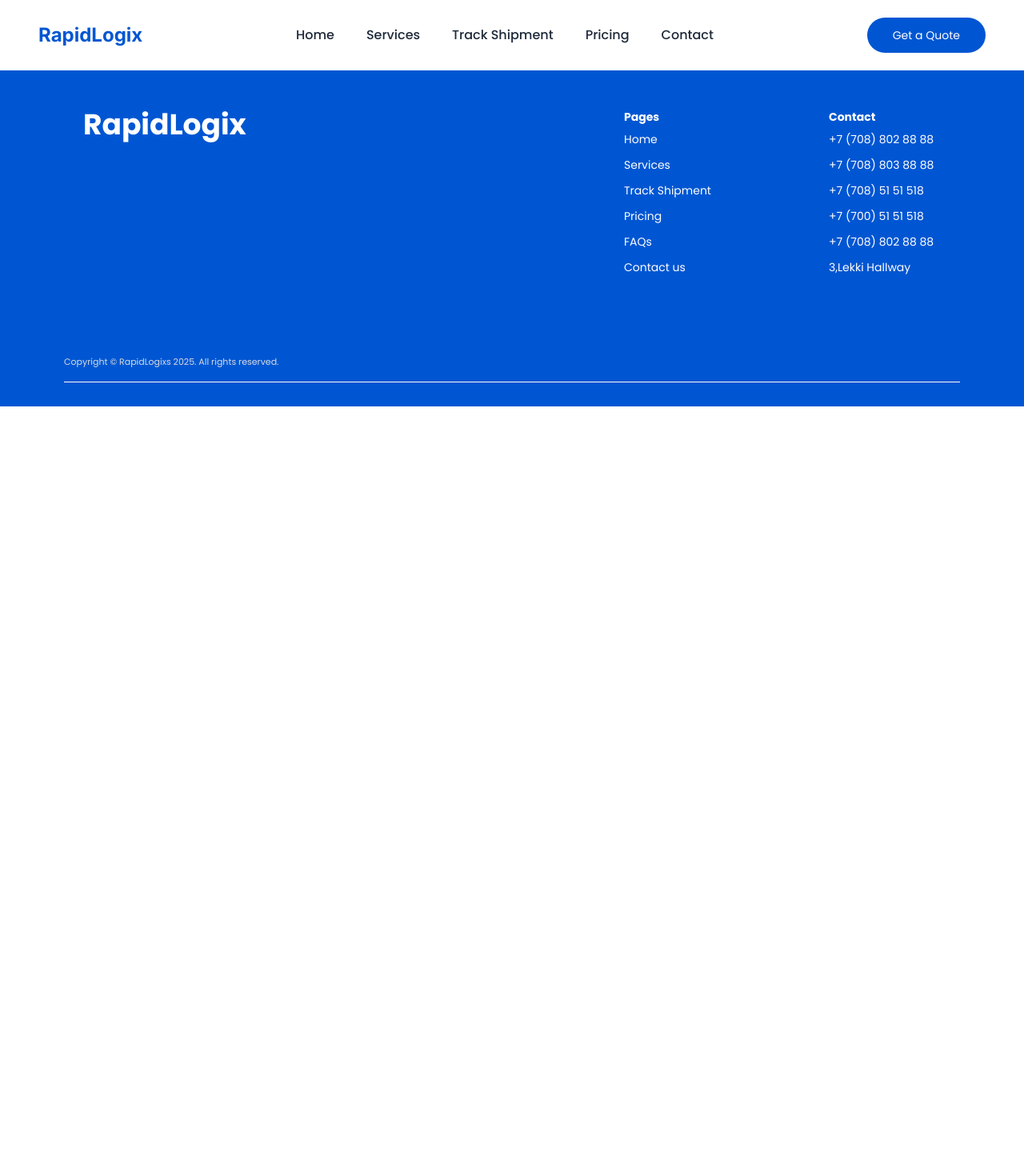
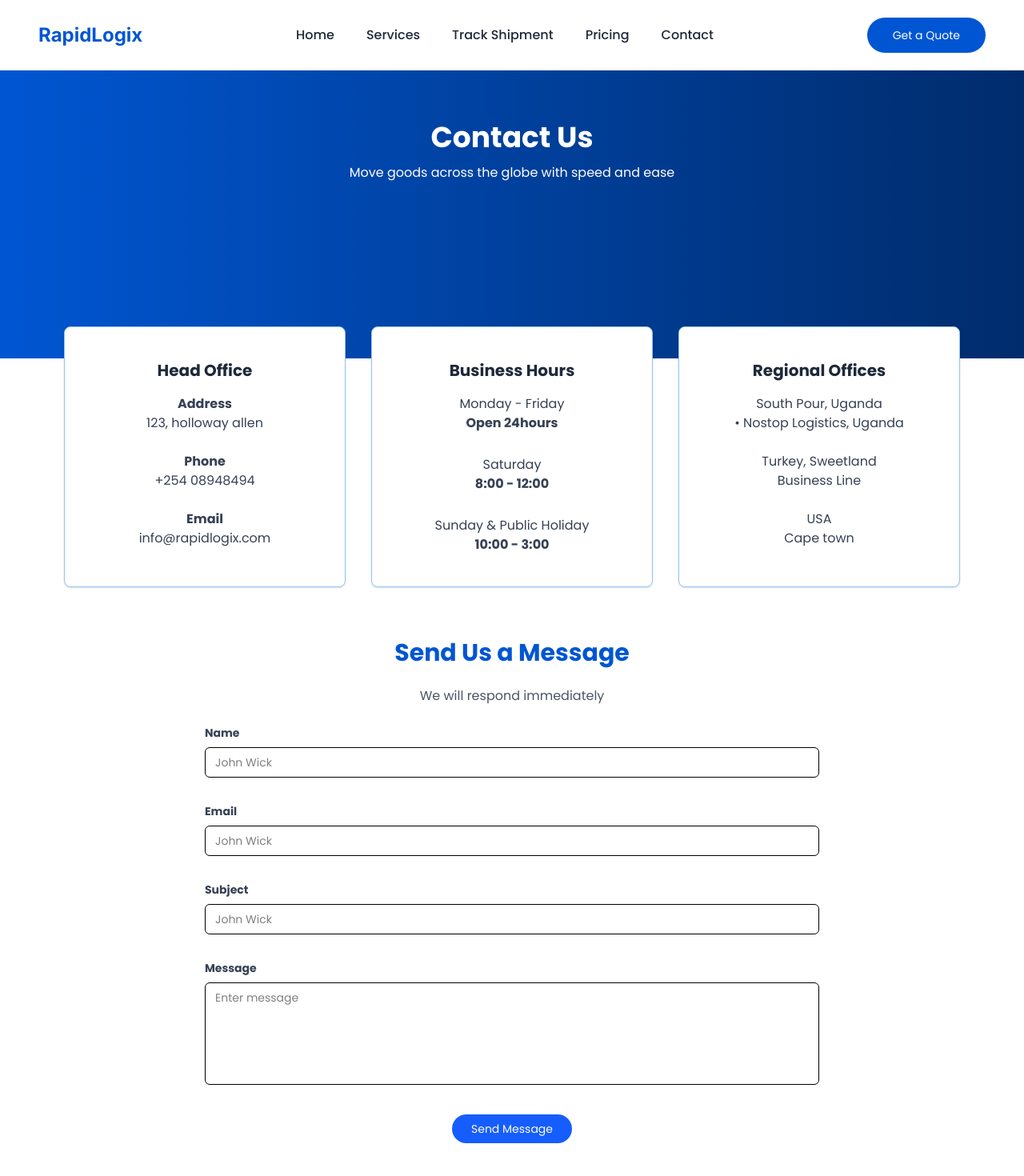
Before and after one commit to Jina060/logistics-website, a React (Vite) app: page /contact in a window 1280 px wide. Shown: the top 1470 px of the page at 80% size. Before the commit the page ends 800 px from the top, so only its background shows below. Built offline with nearby package versions, Linux system fonts and the light colour scheme; a web font is replaced by a local one.

Commit message:
contact form correction

```diff
--- a/src/components/About.tsx
+++ b/src/components/About.tsx
@@ -10,7 +10,7 @@ const InfoCard: React.FC<InfoCardProps> = ({ title, body, className = "" }) => {
   return (
     <div
       className={
-        "bg-[#f0fbfb] rounded-lg py-6 lg:px-8 px-8 2xl:px-12 2xl:pt-12" +
+        "bg-[#f0fbfb] rounded-lg py-6 lg:px-8 px-8" +
         className
       }
     >
@@ -22,7 +22,7 @@ const InfoCard: React.FC<InfoCardProps> = ({ title, body, className = "" }) => {
 
 const About: React.FC = () => {
   return (
-    <section className="lg:py-4 py-2 lg:mx-22 mx-8 mb-10 bg-white" id="about">
+    <section className="lg:py-4 py-2 lg:mx-12 mx-8 mb-10 bg-white" id="about">
       <div className="max-w-7xl mx-auto">
         <div className="grid md:grid-cols-2 mb-12">
           {/* Left headline */}
--- a/src/components/CTA.tsx
+++ b/src/components/CTA.tsx
@@ -5,8 +5,8 @@ import Delivery2 from '../assets/Delivery2.png';
 
 const CTA: React.FC = () => {
   return (
-    <section className="py-14 md:py-24 bg-gray-50 lg:mx-16 mx-4 lg:flex-row flex-col">
-      <div className="container mx-auto px-4 lg:px-8 max-w-7xl">
+    <section className="py-14 md:py-24 bg-gray-50 lg:mx-12 mx-4 lg:flex-row flex-col">
+      <div className="container mx-auto lg:mx-0 px-4 lg:px-0 max-w-7xl">
         {/* Main CTA Container - Light Blue Background and Relative Positioning */}
         <div
           className="bg-[#3778D733]/80 lg:rounded-4xl rounded-3xl p-8 md:p-12 lg:py-16 flex justify-between
--- /dev/null
+++ b/src/components/ContactForm.tsx
@@ -0,0 +1,154 @@
+import { motion } from 'framer-motion';
+
+export default function ContactForm() {
+  return (
+    <div className="w-full flex flex-col items-center font-[poppins]">
+      {/* Header Section */}
+      <div className="w-full h-90 bg-linear-to-r from-[#0056D2] to-[#002C6C] text-white py-16 text-center px-4">
+        <motion.h1
+          initial={{ opacity: 0, y: -20 }}
+          animate={{ opacity: 1, y: 0 }}
+          transition={{ duration: 0.6 }}
+          className="text-3xl md:text-4xl font-bold mb-3"
+        >
+          Contact Us
+        </motion.h1>
+        <motion.p
+          initial={{ opacity: 0, y: -10 }}
+          animate={{ opacity: 1, y: 0 }}
+          transition={{ duration: 0.7 }}
+          className="text-sm md:text-base"
+        >
+          Move goods across the globe with speed and ease
+        </motion.p>
+      </div>
+
+      {/* Info Cards */}
+      <div className="grid grid-cols-1 md:grid-cols-3 gap-8 px-8 md:px-20 -mt-10 mb-16 w-full md:max-w-7xl">
+        {[
+          {
+            title: "Head Office",
+            content: (
+              <div className="text-center space-y-6 text-gray-700">
+                <p><strong>Address</strong><br />123, holloway allen</p>
+                <p><strong>Phone</strong><br />+254 08948494</p>
+                <p><strong>Email</strong><br />info@rapidlogix.com</p>
+              </div>
+            )
+          },
+          {
+            title: "Business Hours",
+            content: (
+              <div className="text-center space-y-7 text-gray-700">
+                <p>Monday - Friday<br /><strong>Open 24hours</strong></p>
+                <p>Saturday<br /><strong>8:00 - 12:00</strong></p>
+                <p>Sunday & Public Holiday<br /><strong>10:00 - 3:00</strong></p>
+              </div>
+            )
+          },
+          {
+            title: "Regional Offices",
+            content: (
+              <div className="text-center space-y-6 text-gray-700">
+                <p>South Pour, Uganda<br />• Nostop Logistics, Uganda</p>
+                <p>Turkey, Sweetland<br />Business Line</p>
+                <p>USA<br />Cape town</p>
+              </div>
+            )
+          }
+        ].map((item, idx) => (
+          <motion.div
+            key={idx}
+            initial={{ opacity: 0, y: 40 }}
+            whileInView={{ opacity: 1, y: 0 }}
+            viewport={{ once: true }}
+            transition={{ duration: 0.6, delay: idx * 0.2 }}
+            className="bg-white border border-blue-300 rounded-lg shadow-sm p-10"
+          >
+            <h3 className="text-xl font-semibold text-gray-800 mb-4 text-center">{item.title}</h3>
+            {item.content}
+          </motion.div>
+        ))}
+      </div>
+
+      {/* Form Header */}
+      <div className="text-center mb-6">
+        <motion.h2
+          initial={{ opacity: 0, y: 20 }}
+          whileInView={{ opacity: 1, y: 0 }}
+          viewport={{ once: true }}
+          transition={{ duration: 0.7 }}
+          className="text-2xl md:text-3xl font-bold mb-6 text-[#0056D2]"
+        >
+          Send Us a Message
+        </motion.h2>
+        <motion.p
+          initial={{ opacity: 0 }}
+          whileInView={{ opacity: 1 }}
+          viewport={{ once: true }}
+          transition={{ duration: 0.7, delay: 0.2 }}
+          className="text-gray-600"
+        >
+          We will respond immediately
+        </motion.p>
+      </div>
+
+      {/* Contact Form */}
+      <motion.form
+        initial={{ opacity: 0, y: 20 }}
+        whileInView={{ opacity: 1, y: 0 }}
+        viewport={{ once: true }}
+        transition={{ duration: 0.7 }}
+        className="w-full max-w-3xl px-6 md:px-0 space-y-8 mb-16 text-sm"
+        onSubmit={(e) => {
+          e.preventDefault();
+          alert("Message submitted! (Demo Mode)");
+        }}
+      >
+        <div>
+          <label className="block text-gray-700 mb-2 font-semibold">Name</label>
+          <input
+            type="text"
+            className="w-full border rounded-md px-3 py-2 focus:outline-none focus:ring-2 focus:ring-blue-500"
+            placeholder="John Wick"
+            required
+          />
+        </div>
+
+        <div>
+          <label className="block text-gray-700 mb-2 font-semibold">Email</label>
+          <input
+            type="email"
+            className="w-full border rounded-md px-3 py-2 focus:outline-none focus:ring-2 focus:ring-blue-500"
+            placeholder="John Wick"
+            required
+          />
+        </div>
+
+        <div>
+          <label className="block text-gray-700 mb-2 font-semibold">Subject</label>
+          <input
+            type="text"
+            className="w-full border rounded-md px-3 py-2 focus:outline-none focus:ring-2 focus:ring-blue-500"
+            placeholder="John Wick"
+          />
+        </div>
+
+        <div>
+          <label className="block text-gray-700 mb-2 font-semibold">Message</label>
+          <textarea
+            className="w-full border rounded-md px-3 py-2 h-32 resize-none focus:outline-none focus:ring-2 focus:ring-blue-500"
+            placeholder="Enter message"
+          ></textarea>
+        </div>
+
+        <button
+          type="submit"
+          className="mx-auto block bg-blue-600 hover:bg-blue-700 text-white px-6 py-2 rounded-full transition-all duration-300"
+        >
+          Send Message
+        </button>
+      </motion.form>
+    </div>
+  );
+}
--- a/src/components/Reviews.tsx
+++ b/src/components/Reviews.tsx
@@ -115,8 +115,8 @@ const ReviewCard: React.FC<{ review: Review }> = ({ review }) => {
 // --- 5. Main ReviewSection Component ---
 const ReviewSection: React.FC = () => {
   return (
-    <section className="lg:px-16 px-4 mb-15">
-      <div className="container mx-auto px-6 2xl:px-0 lg:px-8 max-w-7xl">
+    <section className="lg:px-0 lg:mx-12 px-4 mb-15">
+      <div className="container mx-auto lg:mx-0 px-6 lg:px-0 max-w-7xl">
         {/* Section Header */}
         <h2 className="text-[28px] lg:text-4xl 2xl:text-[40px] font-black font-[poppins] text-center text-[#0056D2] lg:mb-14 mb-12">
           What our Clients say
--- a/src/components/Services.tsx
+++ b/src/components/Services.tsx
@@ -42,7 +42,7 @@ const services = [
 const Services: React.FC = () => {
   return (
 
-    <section className="py-11 lg:px-15 px-4 bg-white" id="services">
+    <section className="py-11 lg:px-12 px-4 bg-white" id="services">
       {/* Section Heading */}
       <div className="text-center mb-16">
         <h2 className="text-3xl md:text-4xl font-black font-[poppins] text-[#0056D2]">
@@ -54,7 +54,7 @@ const Services: React.FC = () => {
       </div>
 
       {/* Service Items */}
-      <div className="lg:space-y-4 space-y-7 lg:max-w-6xl 2xl:max-w-[1300px] mx-auto px-4">
+      <div className="lg:space-y-4 space-y-7 lg:max-w-6xl 2xl:max-w-[1300px] mx-auto lg:px-0 lg:mx-0 px-4">
         {services.map((service, index) => (
           <div
             key={index}
@@ -89,7 +89,7 @@ const Services: React.FC = () => {
             </div>
 
             {/* Image Section */}
-            <div className={`md:w-[700px] lg:h-[370px] 2xl:h-[430px] h-[260px] bg-blue-100 lg:pr-8 pt-1
+            <div className={`md:w-[700px] lg:h-[370px] h-[260px] bg-blue-100 lg:pr-8 pt-1
             ${service.reverse ? "lg:rounded-tl-2xl lg:rounded-bl-2xl lg:rounded-tr-none rounded-tl-2xl rounded-tr-2xl" : "lg:rounded-br-2xl lg:rounded-tr-2xl lg:rounded-tl-none rounded-tl-2xl rounded-tr-2xl"}`}>
               <img
                 src={service.image}
--- a/src/pages/Contact.tsx
+++ b/src/pages/Contact.tsx
@@ -1,10 +1,12 @@
 import Header from "../components/Header";
 import Footer from "../components/Footer";
+import ContactForm from "../components/ContactForm";
 
 const Contact: React.FC = () => {
     return (
       <main>
         <Header />
+        <ContactForm />
         <Footer />
       </main>
     )
```
Also changed, not shown: src/components/Steps.tsx (+4 -4 lines).
